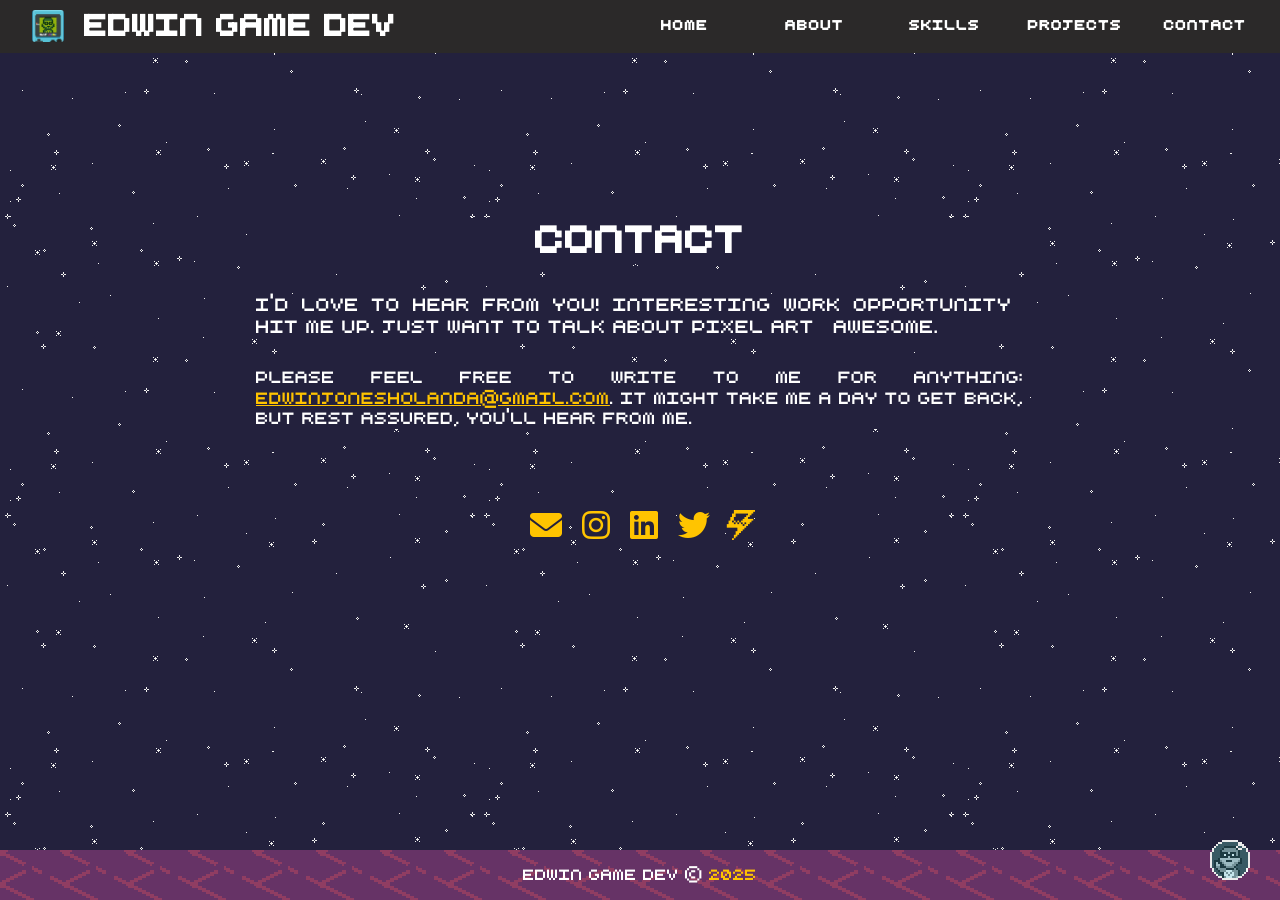
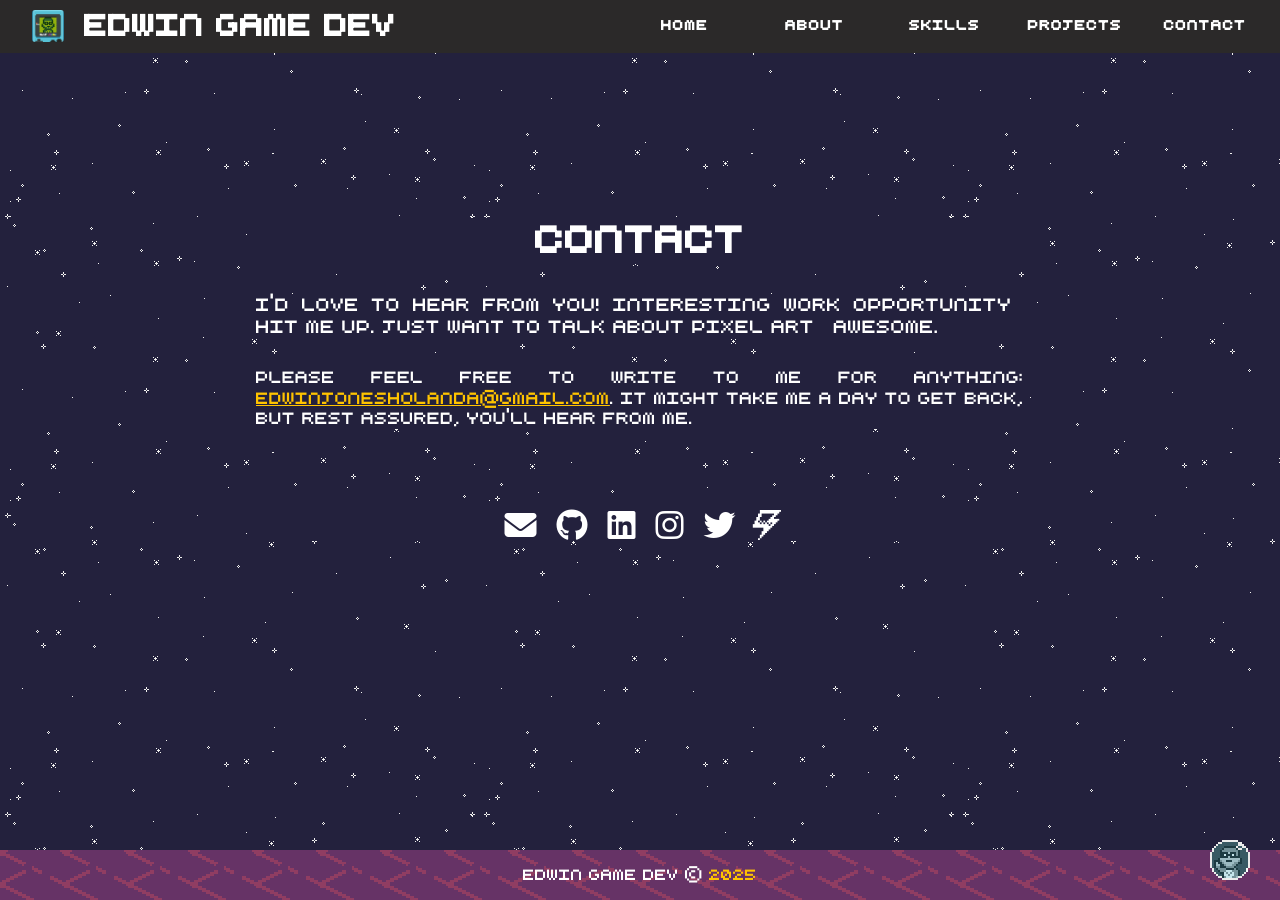
Before and after one commit to edwingamedev/edwingamedev.github.io, a Jekyll site: the page built from index.html, in a window 1280 px wide and 900 px high, scrolled down 3823 px. Built offline with Jekyll 4.4.1, drawn with Linux system fonts in a browser that asks for light colours; nearby versions of some CDN libraries.

Commit message:
Add github link and fix contact colors

```diff
--- a/_config.yml
+++ b/_config.yml
@@ -9,6 +9,7 @@ instagram: https://www.instagram.com/edwingamedev
 linkedin: https://www.linkedin.com/in/edwinjonesholanda
 twitter: https://twitter.com/edwingamedev
 gamejolt: https://gamejolt.com/@edwingamedev
+github: https://github.com/edwingamedev
 email: edwinjonesholanda@gmail.com
 
 # absolute or relative
--- a/_includes/contact.html
+++ b/_includes/contact.html
@@ -12,11 +12,23 @@
                 might take me a day to get back, but rest assured, you'll hear from me.
             </p>
 
-            <div class="contact-links">
+            <div class="contact-links space-bg-color">
 
                 <span class="hint--bottom bottom-link" aria-label="email">
                     <a href="mailto:{{ site.email }}">
                         <i class="head-icon fas fa-envelope"></i>
+                    </a>
+                </span>
+
+                <span class="hint--bottom bottom-link" aria-label="github">
+                    <a href="{{ site.github }}">
+                        <i class="head-icon fab fa-github"></i>
+                    </a>
+                </span>
+
+                <span class="hint--bottom bottom-link" aria-label="linkedIn">
+                    <a href="{{ site.linkedin }}">
+                        <i class="head-icon fab fa-linkedin"></i>
                     </a>
                 </span>
 
@@ -26,22 +38,18 @@
                     </a>
                 </span>
 
-                <span class="hint--bottom bottom-link" aria-label="linkedIn">
-                    <a href="{{ site.linkedin }}">
-                        <i class="head-icon fab fa-linkedin"></i>
-                    </a>
-                </span>
-
                 <span class="hint--bottom bottom-link" aria-label="twitter">
                     <a href="{{ site.twitter }}">
                         <i class="head-icon fab fa-twitter"></i>
                     </a>
                 </span>
 
+                <!--filter: brightness(0) saturate(100%) invert(69%) sepia(77%) saturate(610%) hue-rotate(358deg) brightness(100%) contrast(105%); -->
+
                 <span>
                     <a href="{{ site.gamejolt }}">
                         <img class="head-icon" src="{{ site.gamejolt_pic }}"
-                            style="vertical-align:bottom; filter: brightness(0) saturate(100%) invert(69%) sepia(77%) saturate(610%) hue-rotate(358deg) brightness(100%) contrast(105%);"
+                            style="vertical-align:bottom; "
                             width="30" />
                     </a>
                 </span>
--- a/assets/css/main.css
+++ b/assets/css/main.css
@@ -128,6 +128,7 @@ img {
 }
 
 .head-icon {
+  color: #fff;
   font-size: 32px;
   font-size: 2rem;
   margin: 0 5px;
```
